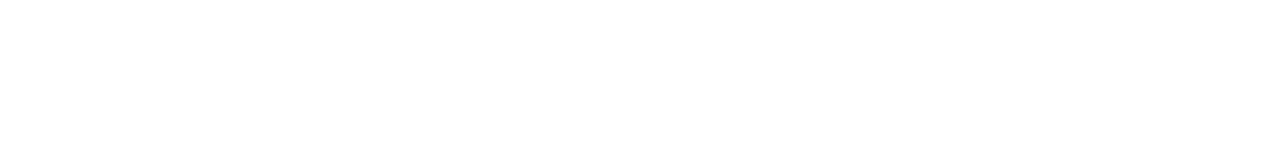
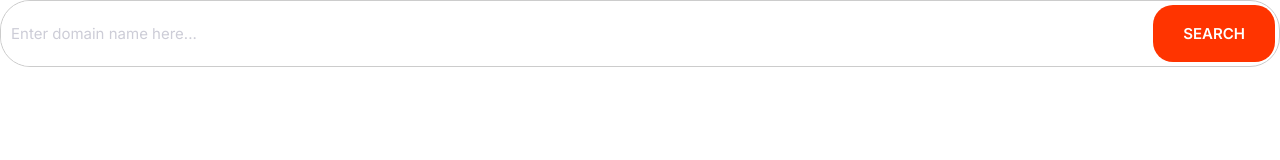
Before and after one commit to capakshay/AksNikam, a plain HTML site: page index.html in a window 1280 px wide. Drawn offline with Linux system fonts and the light colour scheme.

Commit message:
Input and Input groups

```diff
--- a/css/styles.css
+++ b/css/styles.css
@@ -4,6 +4,8 @@
   --color-accent: #ff3400;
   --color-headings: #1b0760;
   --color-body: #918ca4;
+  --color-border: #ccc;
+  --border-radius: 30px;
 }
 *,
 *::after,
@@ -207,3 +209,34 @@ a {
     font-size: 1.5rem;
   }
 }
+
+/* Input */
+.input {
+  border-radius: var(--border-radius);
+  border: 1px solid var(--color-border);
+  color: var(--color-headings);
+  font-size: 2rem;
+  outline: 0;
+  padding: 1.5rem 3.5rem;
+}
+::placeholder {
+  color: #cdcdd7;
+}
+.input-group {
+  border: 1px solid var(--color-border);
+  border-radius: var(--border-radius);
+  display: flex;
+}
+.input-group .input {
+  border: 0;
+  flex-grow: 1;
+  padding: 1.5rem 1rem;
+}
+.input-group .btn {
+  margin: 4px;
+}
+@media screen and (min-width: 1024px) {
+  .input {
+    font-size: 1.5rem;
+  }
+}
--- a/index.html
+++ b/index.html
@@ -13,5 +13,14 @@
     <link rel="stylesheet" href="css/normalize.css" />
     <link rel="stylesheet" href="css/styles.css" />
   </head>
-  <body></body>
+  <body>
+    <div class="input-group">
+      <input
+        type="text"
+        class="input"
+        placeholder="Enter domain name here..."
+      />
+      <button class="btn btn--accent">Search</button>
+    </div>
+  </body>
 </html>
```
